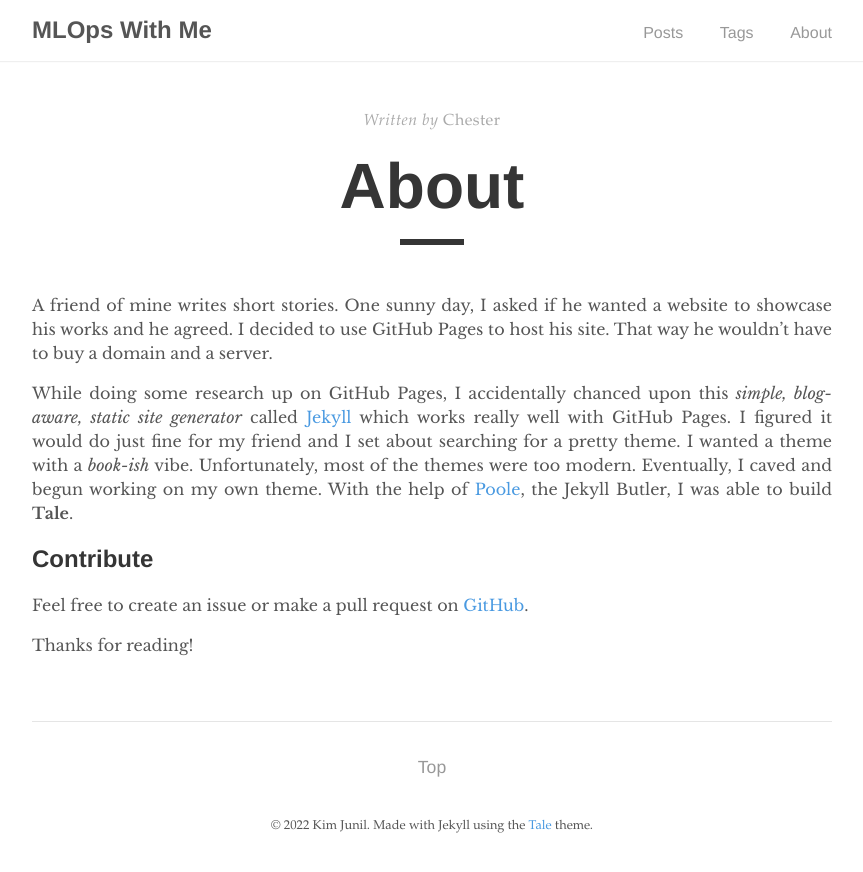
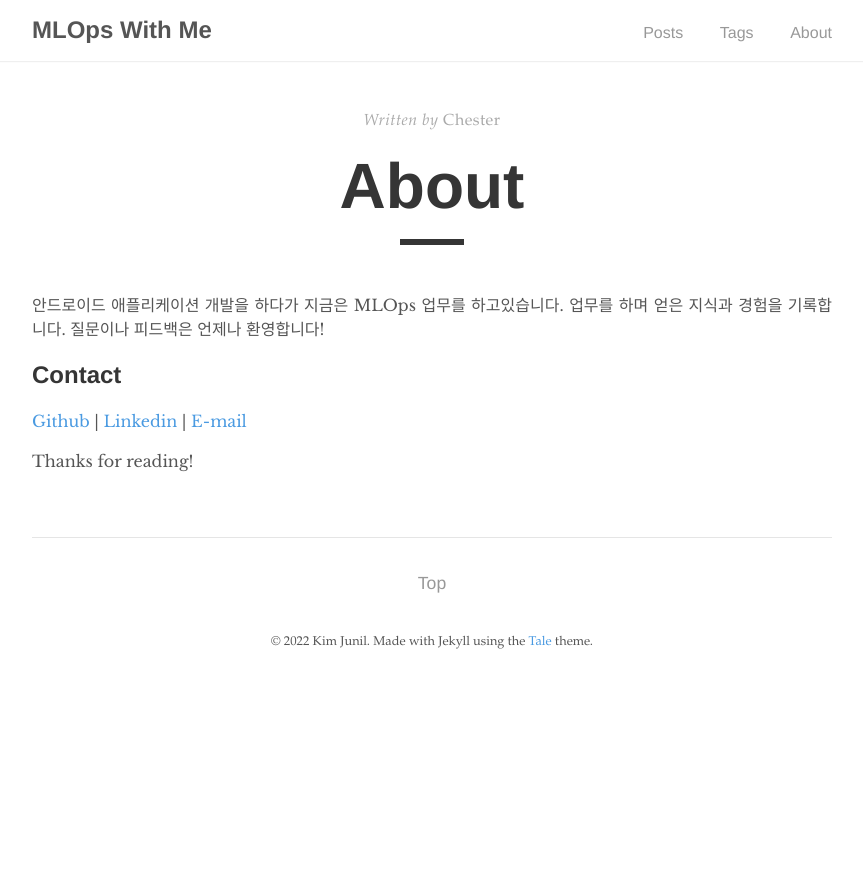
Before and after one commit to kimjunil/mlops-with-me, a Jekyll site: the page built from _pages/about.md, in a window 1280 px wide. Shown: the top 872 px of the page, without its empty margins (208-1071 px from the left). Built offline with Jekyll 4.4.1, drawn with Linux system fonts in a browser that asks for light colours.

Commit message:
add about

```diff
--- a/_pages/about.md
+++ b/_pages/about.md
@@ -5,11 +5,11 @@ author: "Chester"
 permalink: /about/
 ---
 
-A friend of mine writes short stories. One sunny day, I asked if he wanted a website to showcase his works and he agreed. I decided to use GitHub Pages to host his site. That way he wouldn't have to buy a domain and a server.
+안드로이드 애플리케이션 개발을 하다가 지금은 MLOps 업무를 하고있습니다.
+업무를 하며 얻은 지식과 경험을 기록합니다.
+질문이나 피드백은 언제나 환영합니다!
 
-While doing some research up on GitHub Pages, I accidentally chanced upon this _simple, blog-aware, static site generator_ called [Jekyll](https://jekyllrb.com/) which works really well with GitHub Pages. I figured it would do just fine for my friend and I set about searching for a pretty theme. I wanted a theme with a _book-ish_ vibe. Unfortunately, most of the themes were too modern. Eventually, I caved and begun working on my own theme. With the help of [Poole](https://github.com/poole/poole), the Jekyll Butler, I was able to build **Tale**.
-
-## Contribute
-Feel free to create an issue or make a pull request on [GitHub](https://github.com/chesterhow/tale).
+## Contact
+[Github](https://github.com/kimjunil) | [Linkedin](https://www.linkedin.com/in/woowang/) | [E-mail](iam@junil.kim)
 
 Thanks for reading!
```
